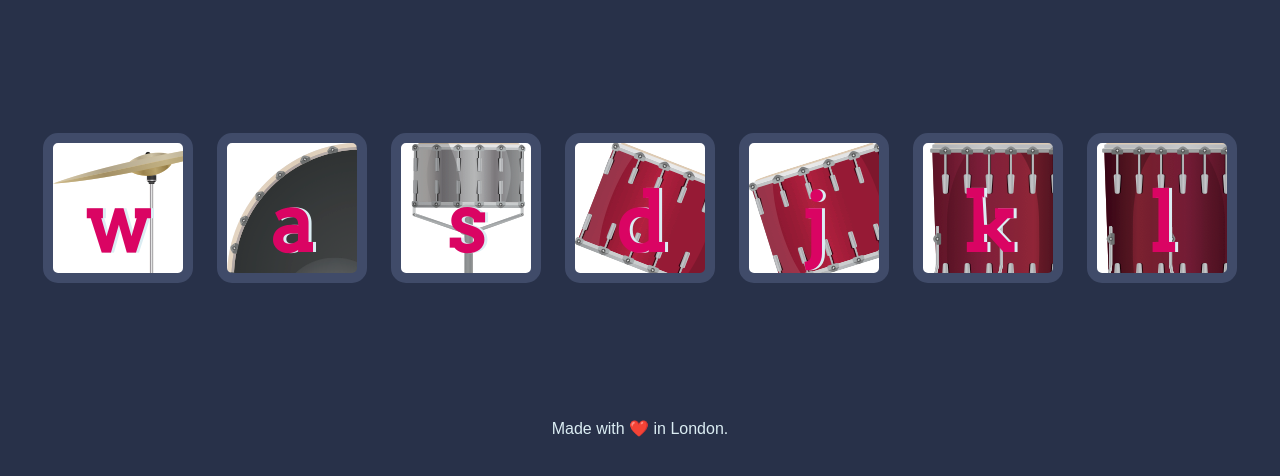
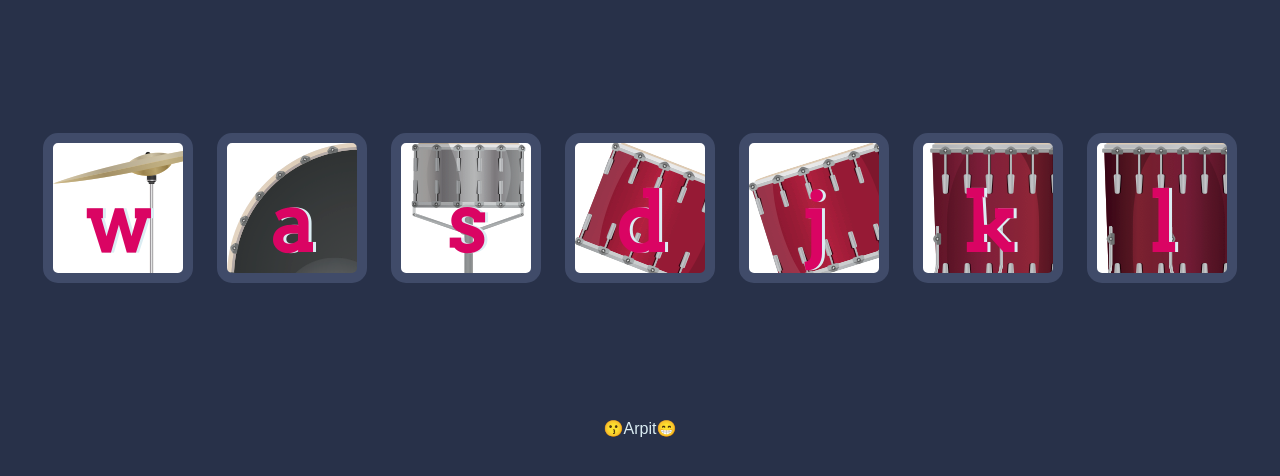
Before and after one commit to h-e-d-g-e-h-o-g/DrumKit, a plain HTML site: page index.html in a window 1280 px wide. Shown: the part 156-632 px from the top of the page. Drawn offline with Linux system fonts and the light colour scheme.

Commit message:
Update index.html

```diff
--- a/index.html
+++ b/index.html
@@ -26,7 +26,7 @@
   <script src="index.js"></script>
 </body>
 <footer>
-  Made with ❤️ in London.
+  😗Arpit😁
 </footer>
 
 </html>
```
